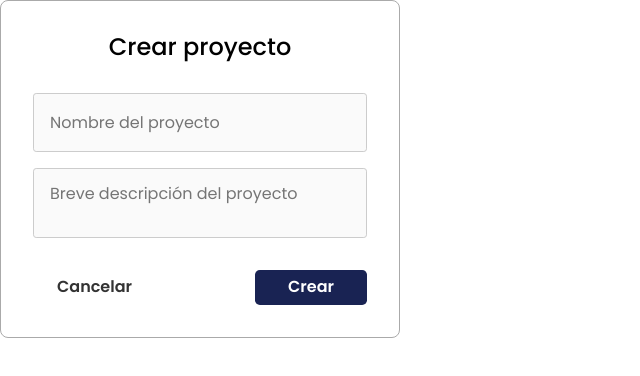
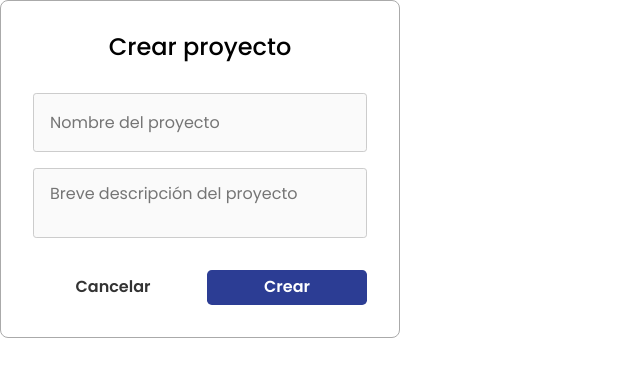
Before and after one commit to paladinescamila/SIGERE, a React (Create React App) app: page / in a window 1280 px wide. In both pictures the pointer is over the button "Crear". Shown: the top 376 px of the page, without its empty margins (0-640 px from the left). Built offline with nearby package versions, Linux system fonts and the light colour scheme.

Commit message:
Fixed buttons style

```diff
--- a/src/css/CreateProjectWindow.css
+++ b/src/css/CreateProjectWindow.css
@@ -41,7 +41,7 @@
     border-radius: 0.3em;
     cursor: pointer;
     font-weight: 600;
-    width: 7em;
+    width: 10em;
 }
 
 .cancel-button{
@@ -57,6 +57,6 @@
     background-color: #ddd;
 }
 
-.createbutton:hover{
+.create-button:hover{
     background-color: #2c3d94;
 }
```
